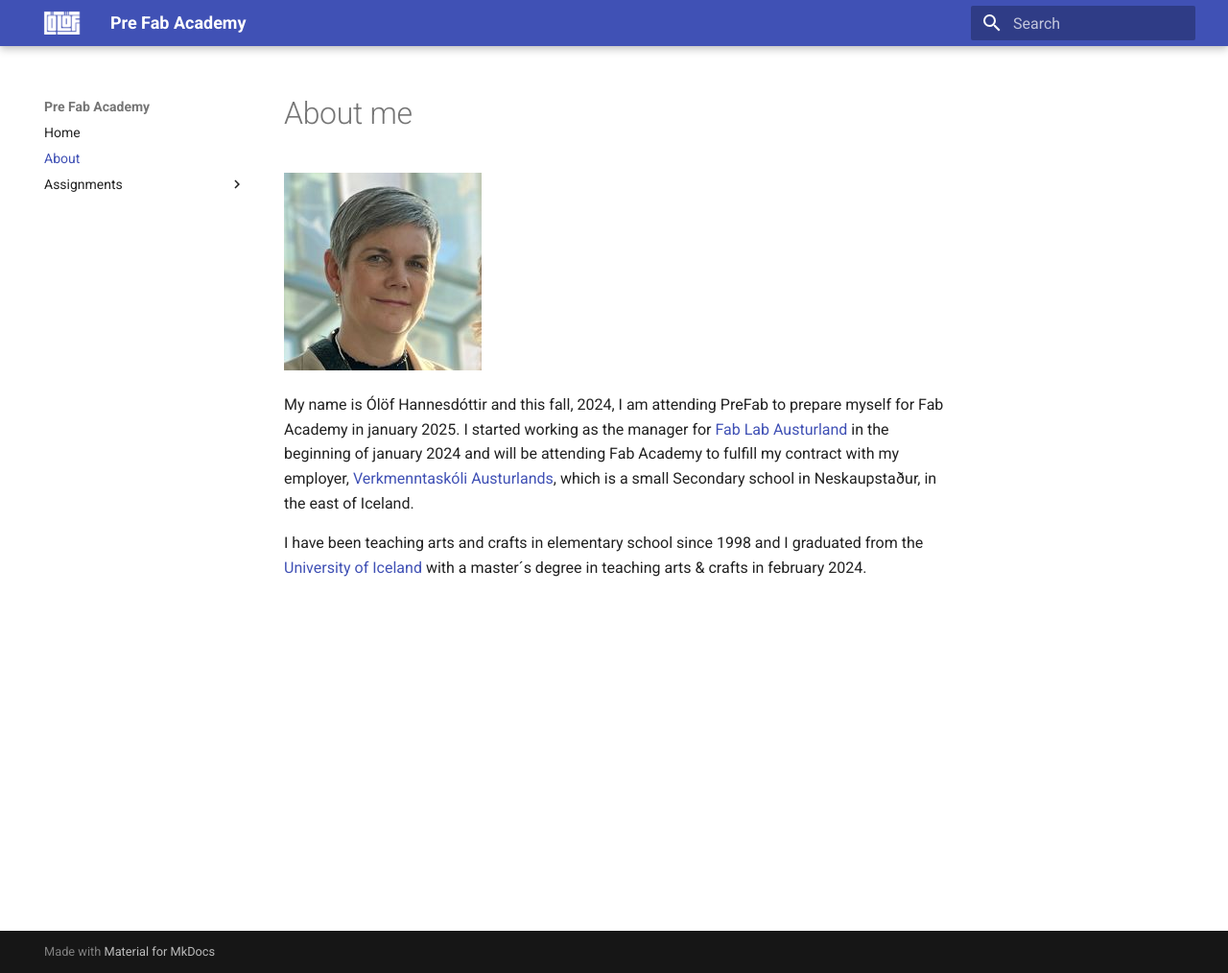
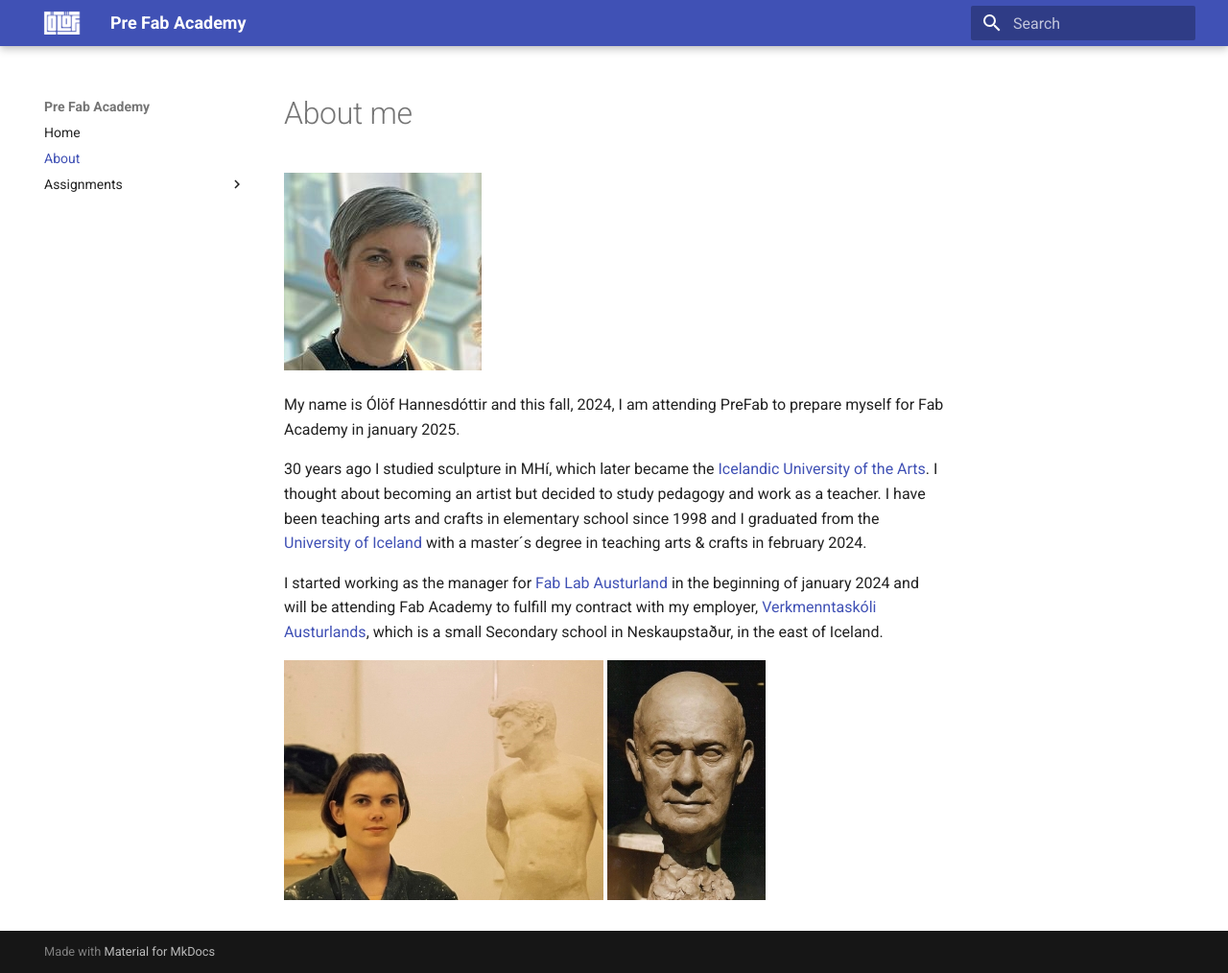
Before and after one commit to OlofH2/Before-Fab-Academy, an MkDocs documentation site: the page built from docs/about.md, in a window 1280 px wide and 1014 px high. Shown: the whole window at 96% size. Built offline with MkDocs 1.6.1 and Material for MkDocs 9.7.7, drawn with Linux system fonts in a browser that asks for light colours.

Commit message:
Sculpture

```diff
--- a/docs/about.md
+++ b/docs/about.md
@@ -3,6 +3,10 @@
 
 ![Olof](img/I.jpg)
 
-My name is Ólöf Hannesdóttir and this fall, 2024, I am attending PreFab to prepare myself for Fab Academy in january 2025. I started working as the manager for [Fab Lab Austurland](https://www.fablabs.io/labs/fablabausturland) in the beginning of january 2024 and will be attending Fab Academy to fulfill my contract with my employer, [Verkmenntaskóli Austurlands](https://www.va.is/), which is a small Secondary school in Neskaupstaður, in the east of Iceland.
+My name is Ólöf Hannesdóttir and this fall, 2024, I am attending PreFab to prepare myself for Fab Academy in january 2025.
 
-I have been teaching arts and crafts in elementary school since 1998 and I graduated from the [University of Iceland](https://english.hi.is/university_of_iceland) with a master´s degree in teaching arts & crafts in february 2024.
+30 years ago I studied sculpture in MHí, which later became the [Icelandic University of the Arts](https://www.lhi.is/). I thought about becoming an artist but decided to study pedagogy and work as a teacher. I have been teaching arts and crafts in elementary school since 1998 and I graduated from the [University of Iceland](https://english.hi.is/) with a master´s degree in teaching arts & crafts in february 2024.
+
+I started working as the manager for [Fab Lab Austurland](https://www.fablabs.io/labs/fablabausturland) in the beginning of january 2024 and will be attending Fab Academy to fulfill my contract with my employer, [Verkmenntaskóli Austurlands](https://www.va.is/), which is a small Secondary school in Neskaupstaður, in the east of Iceland.
+
+![SculptureDepartment](img/Sculpture333x250.jpg)       ![Grandpa](img/Grandpa165x250.jpg)
```
Also changed, not shown: docs/FinalProject.md (+1 -1 lines), docs/img/462572131_926472429449035_2481950265224352556_n.jpg (added), docs/img/Grandpa165x250.jpg (added), docs/img/Sculpture333x250.jpg (added).
